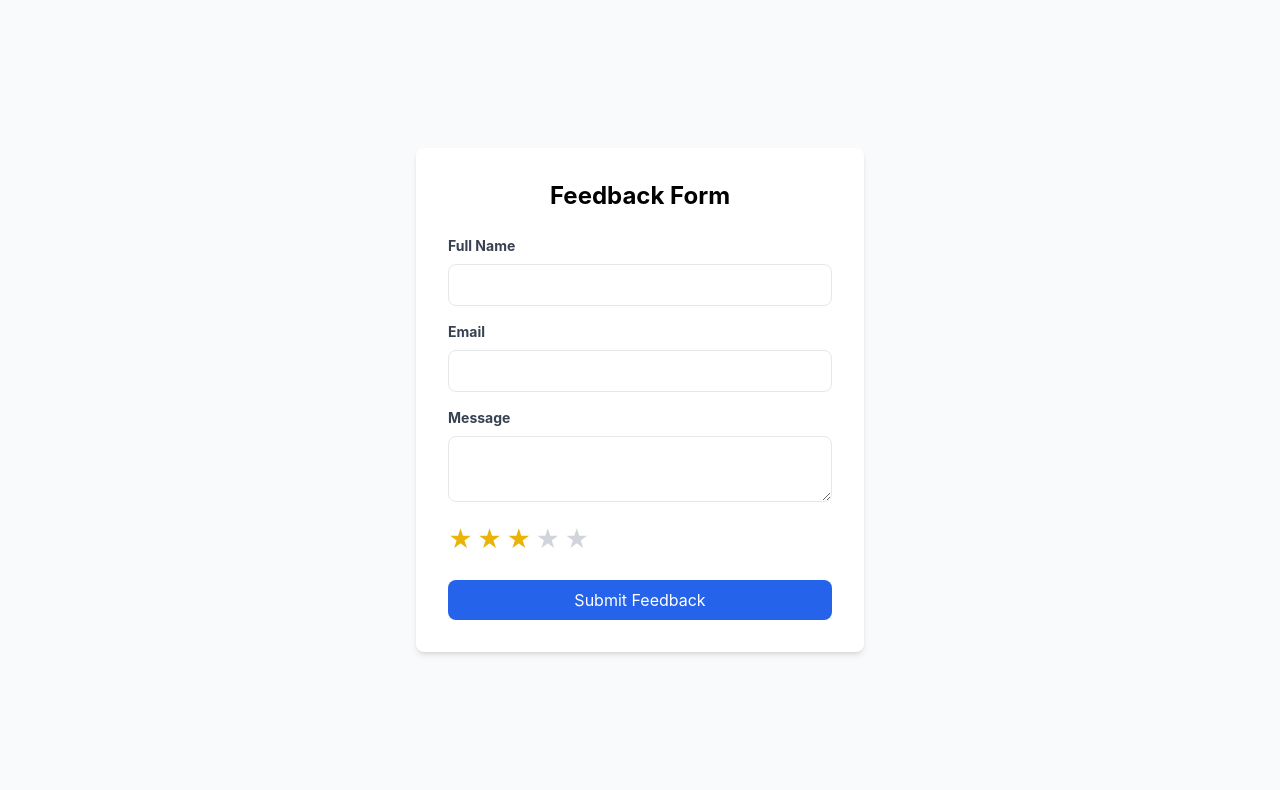
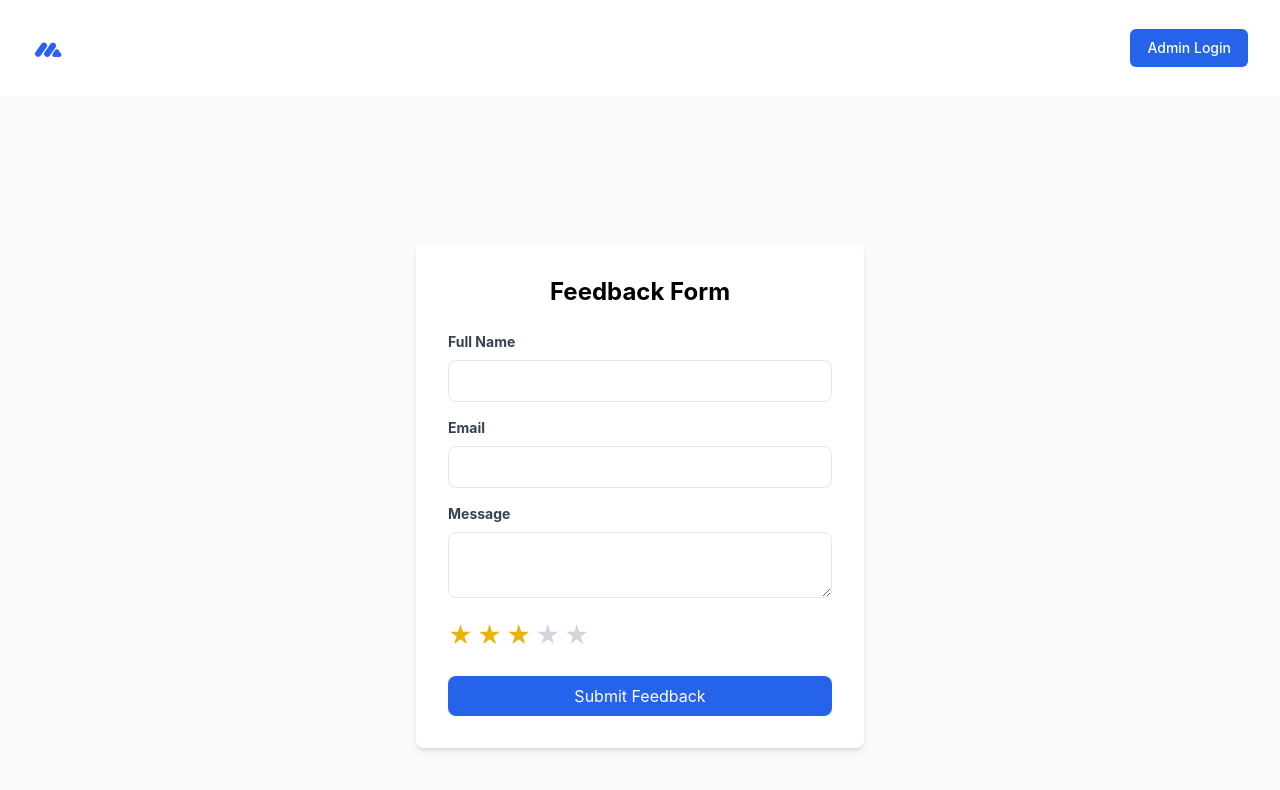
Before and after one commit to sameh-amr/Macber-Task, a React (Create React App) app in the folder client/: page / in a window 1280 px wide. Shown: the top 790 px of the page. Built offline with nearby package versions, Linux system fonts and the light colour scheme.

Commit message:
added a header with a login and logout functionality

```diff
--- a/client/src/App.tsx
+++ b/client/src/App.tsx
@@ -1,3 +1,4 @@
+// src/App.tsx
 import { BrowserRouter, Routes, Route } from 'react-router-dom';
 import { AuthProvider } from './contexts/AuthContext';
 import { FeedbackFormPage } from './pages/public/FeedbackFormPage';
@@ -6,20 +7,17 @@ import { ProtectedRoute } from './HOC/ProtectedRoute';
 import { DashboardPage } from './pages/admin/DashboardPage';
 import { ToastContainer } from 'react-toastify';
 import 'react-toastify/dist/ReactToastify.css';
-
+import { Header } from './components/common/Header/Header';
 
 function App() {
   return (
     <AuthProvider>
       <BrowserRouter>
+        <Header />
+        <div className="min-h-screen bg-gray-100">
           <Routes>
-
             <Route path="/" element={<FeedbackFormPage />} />
-
-
             <Route path="/admin/login" element={<LoginPage />} />
-
-
             <Route
               path="/admin/dashboard"
               element={
@@ -28,10 +26,9 @@ function App() {
                 </ProtectedRoute>
               }
             />
-
             <Route path="*" element={<div>404 Not Found</div>} />
           </Routes>
-
+        </div>
         <ToastContainer
           position="top-right"
           autoClose={3000}
--- /dev/null
+++ b/client/src/components/common/Header/Header.tsx
@@ -0,0 +1,39 @@
+import { useAuth } from "../../../contexts/AuthContext";
+import { useNavigate } from "react-router-dom";
+import logo from "./logo192.png";
+
+export const Header = () => {
+  const { token, logout } = useAuth();
+  const navigate = useNavigate();
+  console.log(token);
+
+  const handleAuthAction = () => {
+    if (token) {
+      logout();
+      navigate("/");
+    } else {
+      navigate("/admin/login");
+    }
+  };
+
+  return (
+    <header className="bg-white shadow-sm">
+      <div className="max-w-7xl mx-auto px-4 py-4 sm:px-6 lg:px-8">
+        <div className="flex items-center justify-between h-16">
+          <div className="flex-shrink-0 flex items-center">
+            <img className="h-8 w-auto" src={logo} alt="Company Logo" />
+          </div>
+
+          <div className="ml-4 flex items-center">
+            <button
+              onClick={handleAuthAction}
+              className="inline-flex items-center px-4 py-2 border border-transparent text-sm font-medium rounded-md shadow-sm text-white bg-blue-600 hover:bg-blue-700 focus:outline-none focus:ring-2 focus:ring-offset-2 focus:ring-blue-500 transition-colors"
+            >
+              {token ? "Logout" : "Admin Login"}
+            </button>
+          </div>
+        </div>
+      </div>
+    </header>
+  );
+};
```
Also changed, not shown: client/public/logo192.png (deleted), client/src/components/common/Header/logo192.png (added). Lines whose indentation alone changed are shown as unchanged.
